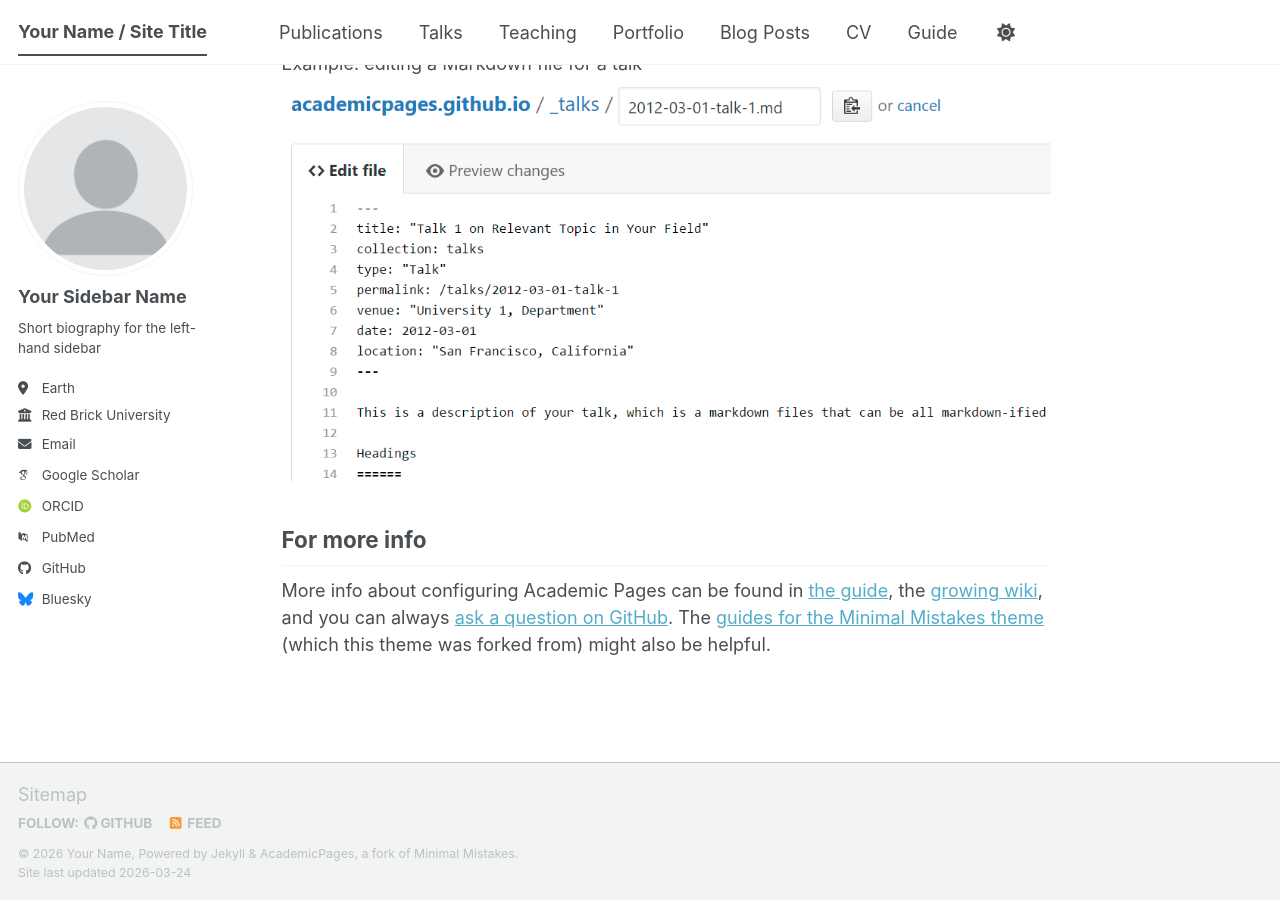
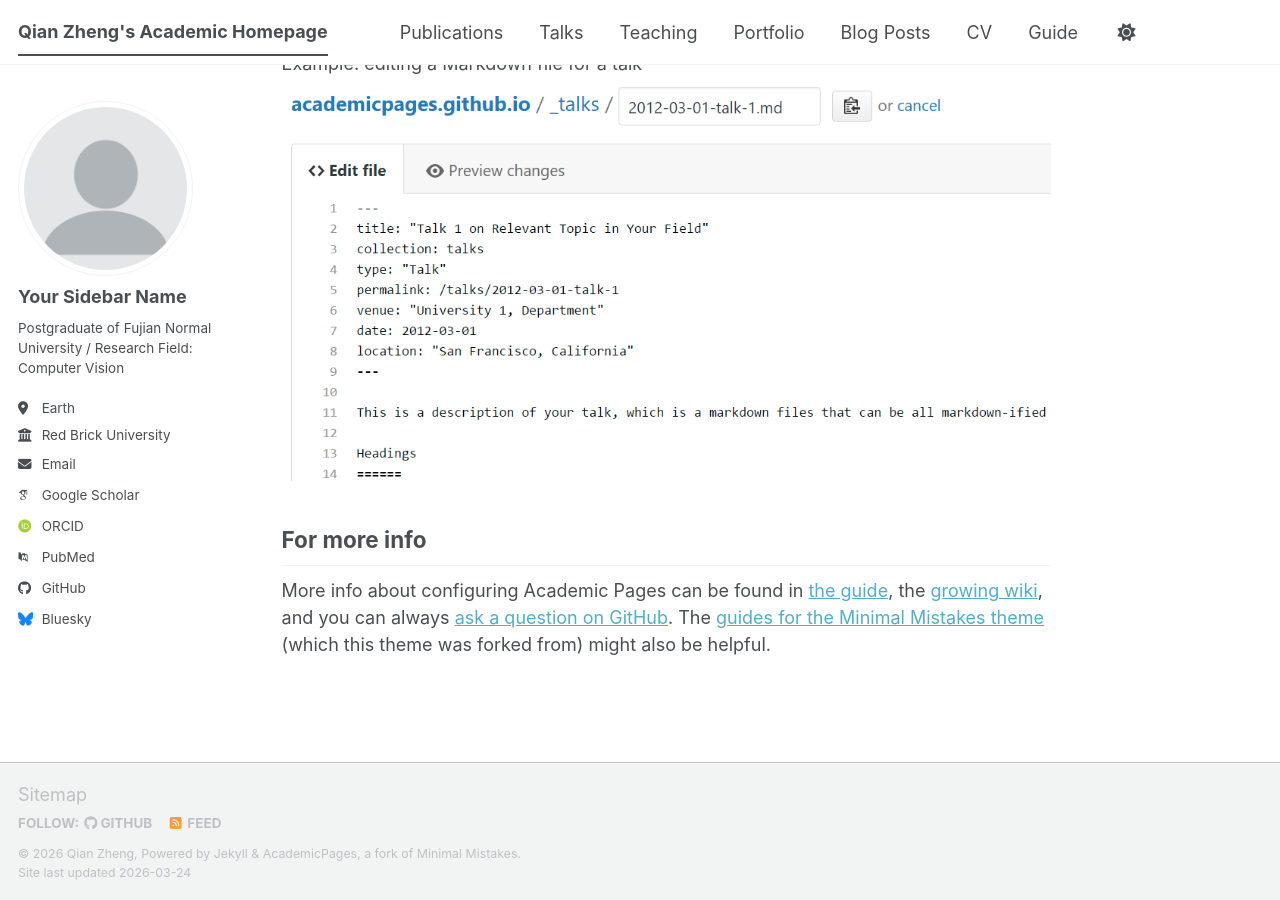
Before and after one commit to qvq00/qvq00.github.io, a Jekyll site: the page built from _pages/about.md, in a window 1280 px wide and 900 px high, scrolled down 2720 px. Built offline with Jekyll 4.4.1, drawn with Linux system fonts in a browser that asks for light colours; some web fonts are replaced; a script bundle is joined from its source files by our own code; library files that are not in the unit come from our copies.

Commit message:
Update _config.yml

```diff
--- a/_config.yml
+++ b/_config.yml
@@ -9,10 +9,10 @@
 # Basic Site Settings
 locale                   : "en-US"
 site_theme               : "default" # The available themes options are "default", "air", "sunrise", "mint", "dirt" and "contrast"
-title                    : "Your Name / Site Title"
+title                    : "Qian Zheng's Academic Homepage"
 title_separator          : "-"
-name                     : &name "Your Name"
-description              : &description "Your Name's academic portfolio"   # Update this with a general description of your site, this is the default if not overridden by a page
+name                     : &name "Qian Zheng"
+description              : &description ""   # Update this with a general description of your site, this is the default if not overridden by a page
 url                      : https://academicpages.github.io # The base hostname & protocol for your site e.g. "https://[your GitHub username].github.io",
                                                            # or if you already have some other page hosted on Github then use "https://[your GitHub username].github.io/[Your Repo Name]"
 baseurl                  : "" # the subpath of your site, e.g. "/blog"
@@ -26,11 +26,11 @@ author:
   avatar           : "profile.png"
   name             : "Your Sidebar Name"
   pronouns         : # example: "she/her"
-  bio              : "Short biography for the left-hand sidebar"
+  bio              : "Postgraduate of Fujian Normal University / Research Field: Computer Vision"
   location         : "Earth"
   employer         : "Red Brick University"
   uri              : # URL
-  email            : "none@example.org"
+  email            : "qsx20230816@student.fjnu.cn"
 
   # Academic websites
   academia         : # URL
@@ -51,7 +51,7 @@ author:
   bitbucket        : # Username - Update with your username on the site
   codepen          : # Username
   dribbble         : # Username
-  github           : "academicpages"
+  github           : "qvq00"
   kaggle           : # Username
   stackoverflow    : # User number or user number and name (i.e., use "1" or "1/jeff-atwood")
 
```
